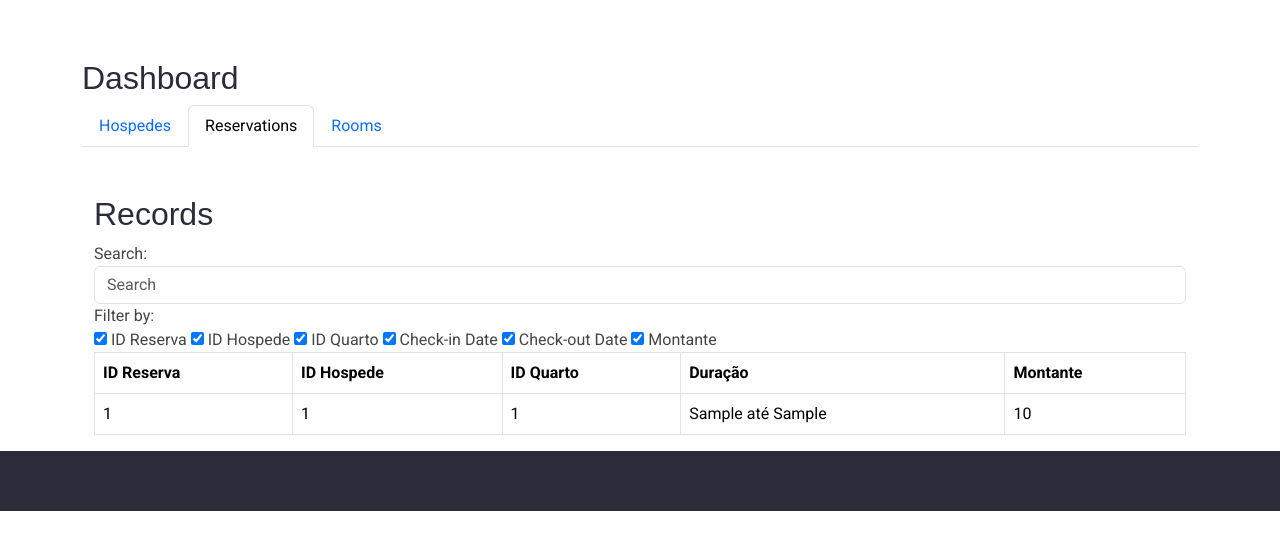
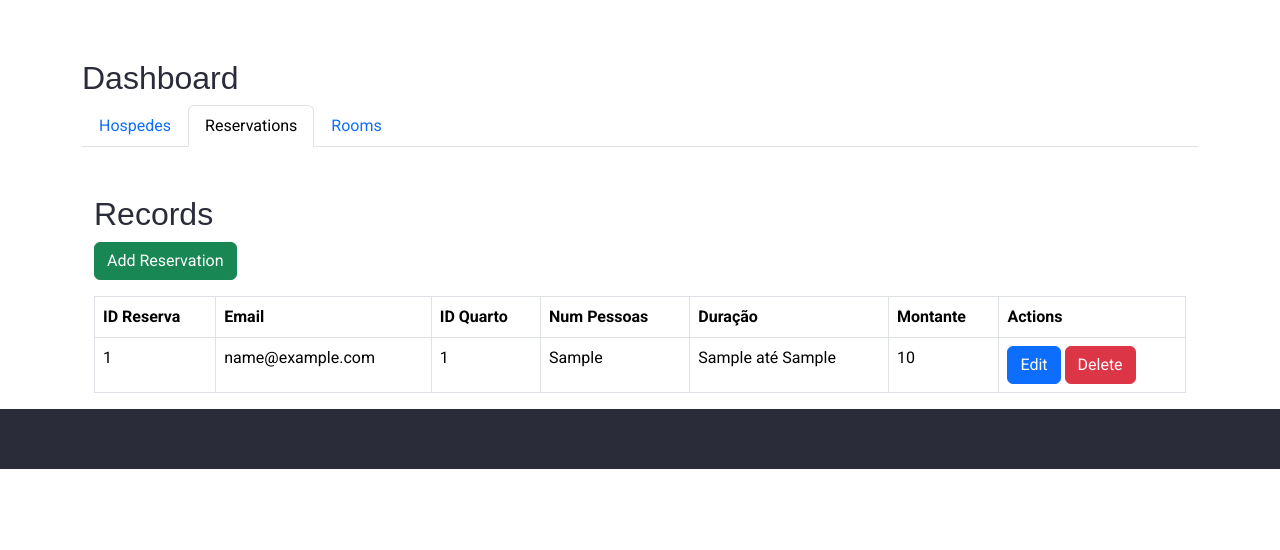
Before and after one commit to almofada1/pw_final, a PHP site: page /admin.php in a window 1280 px wide, after a click on "Reservations". Shown: the part 59-609 px from the top of the page. Run offline with PHP 8.4, Linux system fonts and the light colour scheme; the visitor is signed in with stand-in values (Sample User, id 1); tables that the repository leaves empty or names only in its code hold one stand-in row (values such as "Sample post"); data that the repository does not hold is empty.

Commit message:
crud for reservations

```diff
--- a/admin.php
+++ b/admin.php
@@ -85,47 +85,52 @@ $stmt->close();
             </div>
             <div class="tab-pane fade" id="reservations" role="tabpanel" aria-labelledby="reservations-tab">
                 <?php
-                $result = $conn->query("SELECT * FROM reservas");
+                // Fetch reservation records, including num_pessoas and email
+                $result = $conn->query("SELECT r.*, h.email FROM reservas r
+                                        JOIN hospedes h ON r.id_hospede = h.id_hospede");
                 ?>
                 <div class="container mt-5">
                     <h2>Records</h2>
-                    <div class="form-group">
-                        <label for="searchReservations">Search:</label>
-                        <input type="text" id="searchReservations" class="form-control" placeholder="Search" onkeyup="searchRecords('reservationsTable', 'searchReservations', ['id_reserva', 'id_hospede', 'id_quarto', 'data_checkin', 'data_checkout', 'valor_total'])">
-                    </div>
-                    <div class="form-group">
-                        <label>Filter by:</label><br>
-                        <input type="checkbox" id="id_reserva" checked> ID Reserva
-                        <input type="checkbox" id="id_hospede" checked> ID Hospede
-                        <input type="checkbox" id="id_quarto" checked> ID Quarto
-                        <input type="checkbox" id="data_checkin" checked> Check-in Date
-                        <input type="checkbox" id="data_checkout" checked> Check-out Date
-                        <input type="checkbox" id="valor_total" checked> Montante
-                    </div>
+                    <button class="btn btn-success mb-3" data-bs-toggle="modal" data-bs-target="#addReservationModal">Add Reservation</button>
                     <table class="table table-bordered" id="reservationsTable">
                         <thead>
                             <tr>
                                 <th>ID Reserva</th>
-                                <th>ID Hospede</th>
+                                <th>Email</th>
                                 <th>ID Quarto</th>
+                                <th>Num Pessoas</th>
                                 <th>Duração</th>
                                 <th>Montante</th>
+                                <th>Actions</th>
                             </tr>
                         </thead>
                         <tbody>
                             <?php while ($row = $result->fetch_assoc()): ?>
                                 <tr>
                                     <td><?php echo $row['id_reserva']; ?></td>
-                                    <td><?php echo $row['id_hospede']; ?></td>
+                                    <td><?php echo $row['email']; ?></td>
                                     <td><?php echo $row['id_quarto']; ?></td>
+                                    <td><?php echo $row['num_pessoas']; ?></td>
                                     <td><?php echo $row['data_checkin']; ?> até <?php echo $row['data_checkout']; ?></td>
                                     <td><?php echo $row['valor_total']; ?></td>
+                                    <td>
+                                        <button onclick="openEditReservationModal(
+                                            <?= $row['id_reserva']; ?>,
+                                            '<?= addslashes($row['email']); ?>',
+                                            <?= $row['num_pessoas']; ?>,
+                                            '<?= $row['data_checkin']; ?>',
+                                            '<?= $row['data_checkout']; ?>'
+                                        )" class="btn btn-primary">Edit</button>
+                                        <button onclick="deleteReservation(<?= $row['id_reserva']; ?>)" class="btn btn-danger">Delete</button>
+                                    </td>
                                 </tr>
                             <?php endwhile; ?>
                         </tbody>
                     </table>
                 </div>
             </div>
+
+
             <div class="tab-pane fade" id="rooms" role="tabpanel" aria-labelledby="rooms-tab">
                 <?php
                 $result = $conn->query("SELECT * FROM quartos");
@@ -134,20 +139,18 @@ $stmt->close();
                     <h2>Records</h2>
                     <div class="form-group">
                         <label for="searchRooms">Search:</label>
-                        <input type="text" id="searchRooms" class="form-control" placeholder="Search" onkeyup="searchRecords('roomsTable', 'searchRooms', ['id_quarto', 'num_pessoas', 'status'])">
+                        <input type="text" id="searchRooms" class="form-control" placeholder="Search" onkeyup="searchRecords('roomsTable', 'searchRooms', ['id_quarto', 'num_pessoas'])">
                     </div>
                     <div class="form-group">
                         <label>Filter by:</label><br>
                         <input type="checkbox" id="id_quarto" checked> ID
                         <input type="checkbox" id="num_pessoas" checked> Tamanho
-                        <input type="checkbox" id="status" checked> Status
                     </div>
                     <table class="table table-bordered" id="roomsTable">
                         <thead>
                             <tr>
                                 <th>ID</th>
                                 <th>Tamanho</th>
-                                <th>Status</th>
                             </tr>
                         </thead>
                         <tbody>
@@ -155,7 +158,6 @@ $stmt->close();
                                 <tr>
                                     <td><?php echo $row['id_quarto']; ?></td>
                                     <td><?php echo $row['num_pessoas'] . ' ' . ($row['num_pessoas'] > 1 ? 'pessoas' : 'pessoa');?></td>
-                                    <td><?php echo $row['status']; ?></td>
                                 </tr>
                             <?php endwhile; ?>
                         </tbody>
@@ -165,43 +167,6 @@ $stmt->close();
         </div>
     </div>
 </main>
-
-<script>
-    function editRecord(id) {
-
-    }
-
-    function deleteRecord(id) {
-        if (confirm('Are you sure you want to delete this record?')) {
-            window.location.href = `delete_hospedes.php?id=${id}`;
-        }
-    }
-
-
-    function searchRecords(tableId, searchId, fields) {
-        var input, filter, table, tr, td, i, j, txtValue;
-        input = document.getElementById(searchId);
-        filter = input.value.toUpperCase();
-        table = document.getElementById(tableId);
-        tr = table.getElementsByTagName("tr");
-
-        for (i = 1; i < tr.length; i++) {
-            tr[i].style.display = "none";
-            td = tr[i].getElementsByTagName("td");
-            for (j = 0; j < td.length; j++) {
-                if (td[j] && document.getElementById(fields[j]).checked) {
-                    txtValue = td[j].textContent || td[j].innerText;
-                    if (txtValue.toUpperCase().indexOf(filter) > -1) {
-                        tr[i].style.display = "";
-                        break;
-                    }
-                }
-            }
-        }
-    }
-</script>
-
-<?php include "footer.php";?>
 
 <!-- Add Hospede Modal -->
 <div class="modal fade" id="addHospedeModal" tabindex="-1" aria-labelledby="addHospedeModalLabel" aria-hidden="true">
@@ -239,7 +204,7 @@ $stmt->close();
     </div>
 </div>
 
-<!-- Edit Modal -->
+<!-- Edit hospedes Modal -->
 <div class="modal fade" id="editModal" tabindex="-1" aria-labelledby="editModalLabel" aria-hidden="true">
     <div class="modal-dialog">
         <div class="modal-content">
@@ -276,8 +241,95 @@ $stmt->close();
     </div>
 </div>
 
+<!-- Add Reservation Modal -->
+<div class="modal fade" id="addReservationModal" tabindex="-1" aria-labelledby="addReservationModalLabel" aria-hidden="true">
+    <div class="modal-dialog">
+        <div class="modal-content">
+        <form action="add_reservation.php" method="post" onsubmit="return validateDates()">
+            <div class="mb-3">
+                <label for="email" class="form-label">Email</label>
+                <input type="email" class="form-control" id="email" name="email" required>
+            </div>
+            <div class="mb-3">
+                <label for="num_pessoas" class="form-label">Number of People</label>
+                <input type="number" class="form-control" id="num_pessoas" name="num_pessoas" min="1" max="4" required>
+            </div>
+            <div class="mb-3">
+                <label for="checkin_date" class="form-label">Check-in Date</label>
+                <input type="date" class="form-control" id="checkin_date" name="checkin_date" required>
+            </div>
+            <div class="mb-3">
+                <label for="checkout_date" class="form-label">Check-out Date</label>
+                <input type="date" class="form-control" id="checkout_date" name="checkout_date" required>
+            </div>
+            <button type="submit" class="btn btn-primary">Reserve</button>
+        </form>
+        </div>
+    </div>
+</div>
+
+<!-- Edit Reservation Modal -->
+<div class="modal fade" id="editReservationModal" tabindex="-1" aria-labelledby="editReservationLabel" aria-hidden="true">
+    <div class="modal-dialog">
+        <div class="modal-content">
+            <form action="edit_reservation.php" method="POST">
+                <div class="modal-header">
+                    <h5 class="modal-title" id="editReservationLabel">Edit Reservation</h5>
+                    <button type="button" class="btn-close" data-bs-dismiss="modal" aria-label="Close"></button>
+                </div>
+                <div class="modal-body">
+                    <input type="hidden" name="id_reserva" id="editReservationId">
+                    <div class="mb-3">
+                        <label for="editEmail" class="form-label">Email</label>
+                        <input type="email" class="form-control" name="email" id="editEmail" required>
+                    </div>
+                    <div class="mb-3">
+                        <label for="editNumGuests" class="form-label">Number of Guests</label>
+                        <input type="number" class="form-control" name="num_pessoas" id="editNumGuests" min="1" required>
+                    </div>
+                    <div class="mb-3">
+                        <label for="editCheckinDate" class="form-label">Check-in Date</label>
+                        <input type="date" class="form-control" name="checkin_date" id="editCheckinDate" required>
+                    </div>
+                    <div class="mb-3">
+                        <label for="editCheckoutDate" class="form-label">Check-out Date</label>
+                        <input type="date" class="form-control" name="checkout_date" id="editCheckoutDate" required>
+                    </div>
+                </div>
+                <div class="modal-footer">
+                    <button type="button" class="btn btn-secondary" data-bs-dismiss="modal">Close</button>
+                    <button type="submit" class="btn btn-primary">Save Changes</button>
+                </div>
+            </form>
+        </div>
+    </div>
+</div>
+
 
 <script>
+
+function searchRecords(tableId, searchId, fields) {
+    var input, filter, table, tr, td, i, j, txtValue;
+    input = document.getElementById(searchId);
+    filter = input.value.toUpperCase();
+    table = document.getElementById(tableId);
+    tr = table.getElementsByTagName("tr");
+
+    for (i = 1; i < tr.length; i++) {
+        tr[i].style.display = "none";
+        td = tr[i].getElementsByTagName("td");
+        for (j = 0; j < td.length; j++) {
+            if (td[j] && document.getElementById(fields[j]).checked) {
+                txtValue = td[j].textContent || td[j].innerText;
+                if (txtValue.toUpperCase().indexOf(filter) > -1) {
+                    tr[i].style.display = "";
+                    break;
+                }
+            }
+        }
+    }
+}
+
 function openEditModal(id) {
     // Fetch existing data via AJAX
     fetch('get_hospede.php?id=' + id)
@@ -296,12 +348,7 @@ function openEditModal(id) {
         })
         .catch(error => console.error('Error:', error));
 }
-</script>
 
-<!-- Your HTML content, modals, and forms above -->
-
-<!-- JavaScript code to handle the edit form submission -->
-<script>
 document.getElementById('editForm').addEventListener('submit', function (event) {
     event.preventDefault();
 
@@ -320,7 +367,40 @@ document.getElementById('editForm').addEventListener('submit', function (event)
     })
     .catch(error => console.error('Error:', error));
 });
+
+function deleteRecord(id) {
+    if (confirm('Are you sure you want to delete this record?')) {
+        window.location.href = `delete_hospedes.php?id=${id}`;
+    }
+}
+
 </script>
 
-</body>
-</html>
+<script>
+    // Function to open the edit reservation modal
+    function openEditReservationModal(id, email, numGuests, checkinDate, checkoutDate) {
+        // Populate the modal fields with the reservation data
+        document.getElementById('editReservationId').value = id;
+        document.getElementById('editEmail').value = email;
+        document.getElementById('editNumGuests').value = numGuests;
+        document.getElementById('editCheckinDate').value = checkinDate;
+        document.getElementById('editCheckoutDate').value = checkoutDate;
+
+        // Show the modal
+        const editModal = new bootstrap.Modal(document.getElementById('editReservationModal'));
+        editModal.show();
+    }
+
+    // Function to confirm and delete a reservation
+    function deleteReservation(id) {
+        if (confirm('Are you sure you want to delete this reservation?')) {
+            // Redirect to delete_reservations.php with the reservation ID
+            window.location.href = `delete_reservation.php?id=${id}`;
+        }
+    }
+
+
+</script>
+
+
+<?php include "footer.php";?>
--- a/register.php
+++ b/register.php
@@ -104,7 +104,7 @@ if (ob_get_length()) {
                 </div>
                 <div class="form-group">
                     <label for="password">Password:</label>
-                    <input type="password" class="form-control" id="password" name="password">
+                    <input type="password" class="form-control" id="password" name="password" required>
                 </div>
                 <button type="submit" class="btn btn-primary">Register</button>
             </form>
```
Also changed, not shown: add_reservation.php (added, +115 -0 lines), delete_reservation.php (added, +17 -0 lines), edit_reservation.php (added, +84 -0 lines), get_reservation.php (added, +14 -0 lines), reservas.php (+44 -12 lines).
